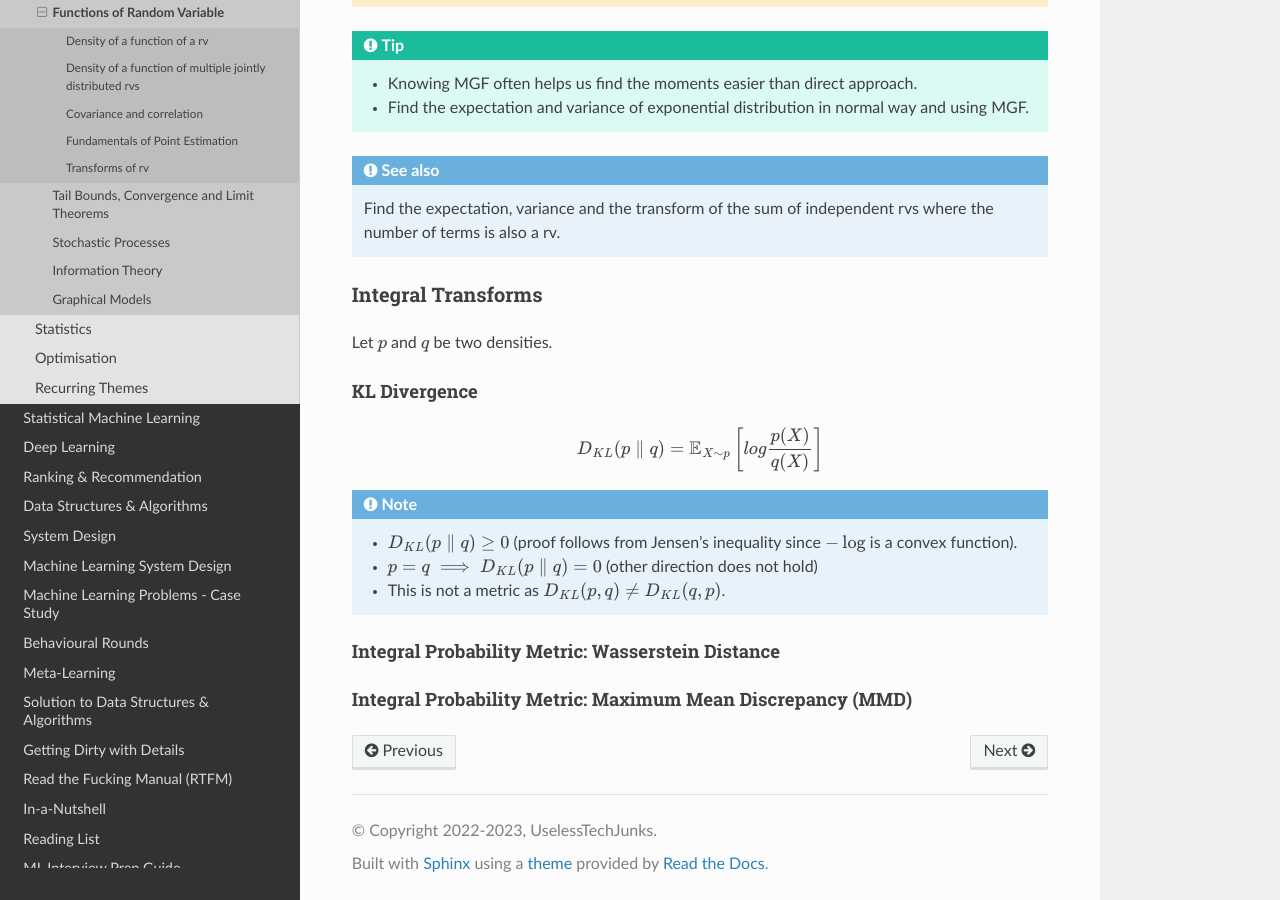
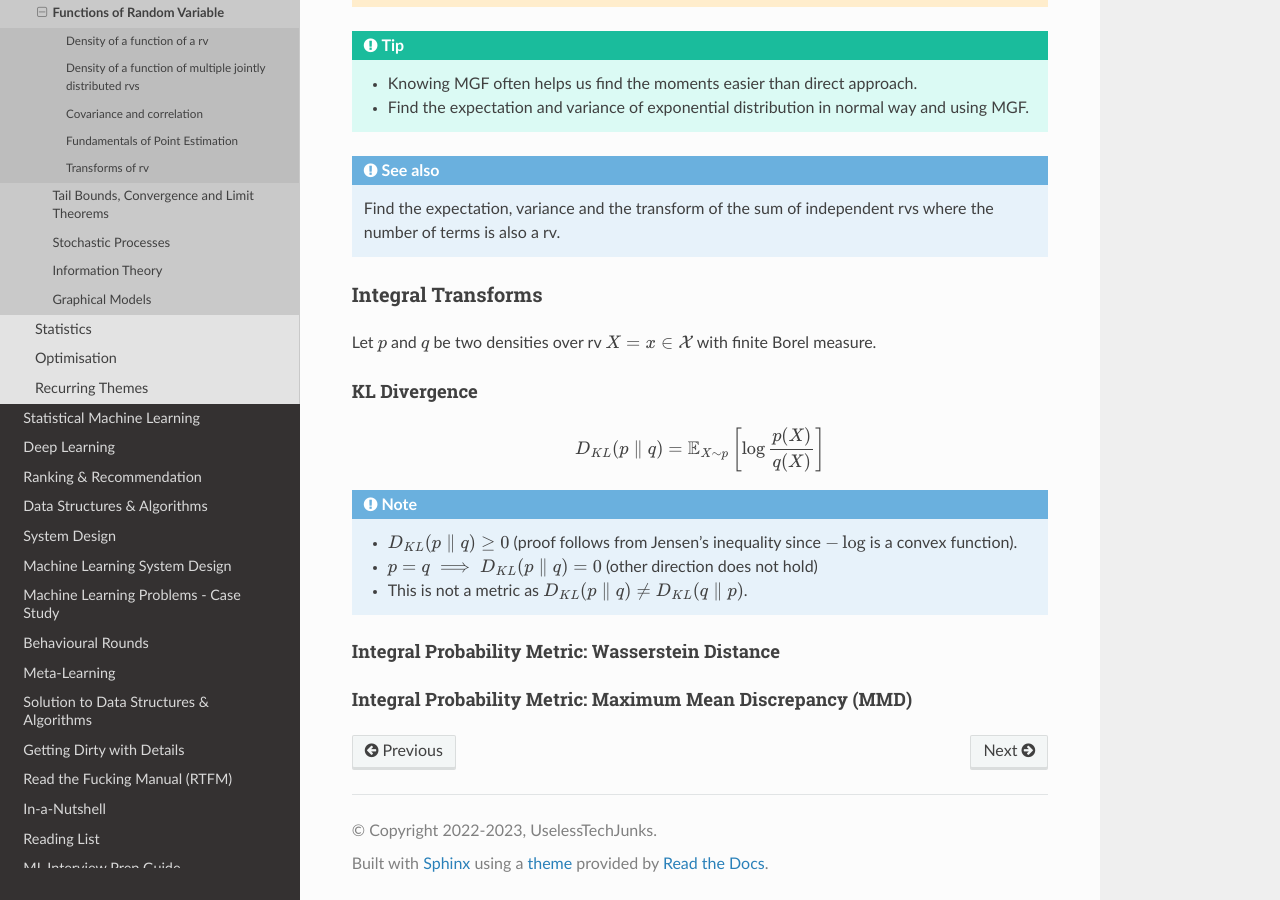
Before and after one commit to uselesstechjunks/leetcode, a Sphinx documentation site: the page built from docs/source/math/prob/func.rst, in a window 1280 px wide and 900 px high, scrolled down 8235 px. Built offline with Sphinx 7.4.7 and the Read the Docs theme 2.0.0, drawn with Linux system fonts in a browser that asks for light colours.

Commit message:
Update func.rst

```diff
--- a/docs/source/math/prob/func.rst
+++ b/docs/source/math/prob/func.rst
@@ -286,16 +286,16 @@ Moment Generating Function
 
 Integral Transforms
 ==========================================================================================
-Let :math:`p` and :math:`q` be two densities.
+Let :math:`p` and :math:`q` be two densities over rv :math:`X=x\in\mathcal{X}` with finite Borel measure.
 
 KL Divergence
 ------------------------------------------------------------------------------------------
-.. math:: D_{KL}(p\parallel q)=\mathbb{E}_{X\sim p}\left[log\frac{p(X)}{q(X)}\right]
+.. math:: D_{KL}(p\parallel q)=\mathbb{E}_{X\sim p}\left[\log\frac{p(X)}{q(X)}\right]
 
 .. note::
 	* :math:`D_{KL}(p\parallel q)\geq 0` (proof follows from Jensen's inequality since :math:`-\log` is a convex function).
 	* :math:`p=q\implies D_{KL}(p\parallel q)= 0` (other direction does not hold)
-	* This is not a metric as :math:`D_{KL}(p,q)\neq D_{KL}(q,p)`.
+	* This is not a metric as :math:`D_{KL}(p\parallel q)\neq D_{KL}(q\parallel p)`.
 
 Integral Probability Metric: Wasserstein Distance
 ------------------------------------------------------------------------------------------
```
